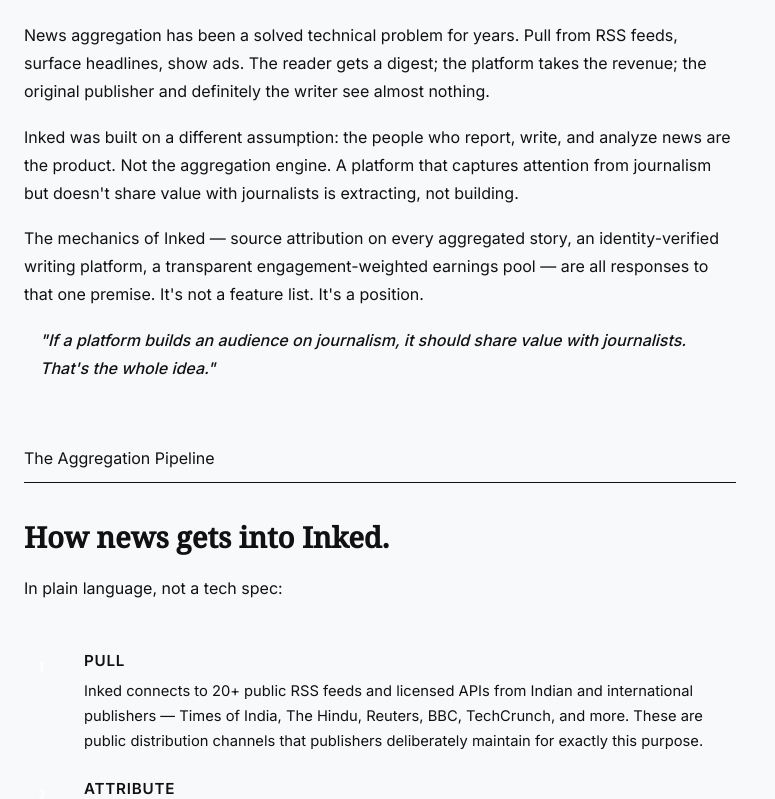
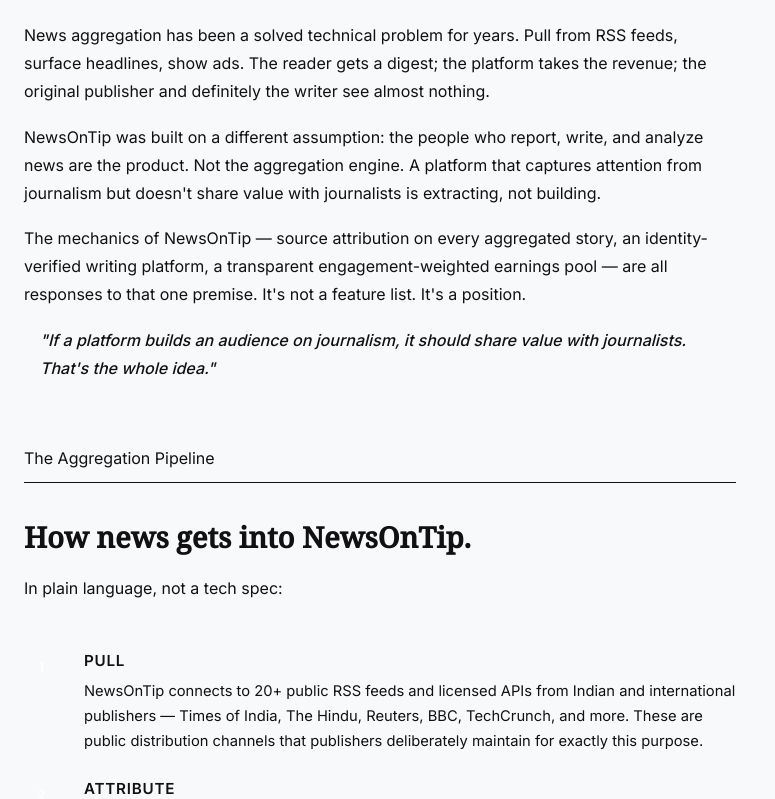
Before and after one commit to SoumyaranjanDS/inked-news, a React (Vite) app in the folder inked-website/: page /how-it-works in a window 1280 px wide. Shown: the part 721-1520 px from the top of the page, without its empty margins (0-775 px from the left). Built offline with nearby package versions, Linux system fonts and the light colour scheme; no server answers; the HTML template or start-up script is replaced by a standard one.

Commit message:
update HowItWorks.jsx

```diff
--- a/inked-website/src/pages/HowItWorks.jsx
+++ b/inked-website/src/pages/HowItWorks.jsx
@@ -17,7 +17,7 @@
         <div className="container" style={{ padding: '3rem 1.5rem' }}>
           <p className="eyebrow" style={{ marginBottom: '0.75rem' }}>How It Works · About</p>
           <h1 className="font-serif" style={{ fontSize: 'clamp(2rem, 5vw, 3.2rem)', fontWeight: 900, color: 'var(--text)', lineHeight: 1.15 }}>
-            Why Inked exists.<br />How it runs.
+            Why NewsOnTip exists.<br />How it runs.
           </h1>
         </div>
       </div>
@@ -33,8 +33,8 @@
           </h2>
           <div style={{ display: 'flex', flexDirection: 'column', gap: '1.1rem', color: 'var(--caption-gray)', fontSize: '1rem', lineHeight: 1.75 }}>
             <p>News aggregation has been a solved technical problem for years. Pull from RSS feeds, surface headlines, show ads. The reader gets a digest; the platform takes the revenue; the original publisher and definitely the writer see almost nothing.</p>
-            <p>Inked was built on a different assumption: the people who report, write, and analyze news are the product. Not the aggregation engine. A platform that captures attention from journalism but doesn't share value with journalists is extracting, not building.</p>
-            <p>The mechanics of Inked — source attribution on every aggregated story, an identity-verified writing platform, a transparent engagement-weighted earnings pool — are all responses to that one premise. It's not a feature list. It's a position.</p>
+            <p>NewsOnTip was built on a different assumption: the people who report, write, and analyze news are the product. Not the aggregation engine. A platform that captures attention from journalism but doesn't share value with journalists is extracting, not building.</p>
+            <p>The mechanics of NewsOnTip — source attribution on every aggregated story, an identity-verified writing platform, a transparent engagement-weighted earnings pool — are all responses to that one premise. It's not a feature list. It's a position.</p>
             <p style={{ color: 'var(--text)', fontWeight: 500, fontStyle: 'italic', borderLeft: '3px solid var(--masthead-red)', paddingLeft: '1rem' }}>
               "If a platform builds an audience on journalism, it should share value with journalists. That's the whole idea."
             </p>
@@ -46,16 +46,16 @@
           <p className="eyebrow" style={{ marginBottom: '0.75rem' }}>The Aggregation Pipeline</p>
           <hr className="rule" style={{ marginBottom: '2rem' }} />
           <h2 className="font-serif" style={{ fontSize: '1.8rem', fontWeight: 700, marginBottom: '1rem', color: 'var(--text)' }}>
-            How news gets into Inked.
+            How news gets into NewsOnTip.
           </h2>
           <p style={{ color: 'var(--caption-gray)', fontSize: '1rem', lineHeight: 1.75, marginBottom: '1.5rem' }}>
             In plain language, not a tech spec:
           </p>
           {[
-            { step: 'Pull', body: 'Inked connects to 20+ public RSS feeds and licensed APIs from Indian and international publishers — Times of India, The Hindu, Reuters, BBC, TechCrunch, and more. These are public distribution channels that publishers deliberately maintain for exactly this purpose.' },
-            { step: 'Attribute', body: 'Every story that enters Inked carries the original publisher\'s name, the author\'s name where available, the publication date, and a direct link to the original article. We don\'t strip attribution. It\'s the first thing shown on every story.' },
-            { step: 'Display', body: 'Stories are shown in the app as summaries with the source clearly labeled. Readers can read the summary or tap through to the full article at the original publication. Inked doesn\'t try to keep you on Inked instead of the publisher.' },
-            { step: 'Separate', body: 'Original writing from Inked creators is clearly labeled as such — it never appears as if it\'s from an external publication, and aggregated content never appears as if it was written by an Inked creator.' },
+            { step: 'Pull', body: 'NewsOnTip connects to 20+ public RSS feeds and licensed APIs from Indian and international publishers — Times of India, The Hindu, Reuters, BBC, TechCrunch, and more. These are public distribution channels that publishers deliberately maintain for exactly this purpose.' },
+            { step: 'Attribute', body: 'Every story that enters NewsOnTip carries the original publisher\'s name, the author\'s name where available, the publication date, and a direct link to the original article. We don\'t strip attribution. It\'s the first thing shown on every story.' },
+            { step: 'Display', body: 'Stories are shown in the app as summaries with the source clearly labeled. Readers can read the summary or tap through to the full article at the original publication. NewsOnTip doesn\'t try to keep you on NewsOnTip instead of the publisher.' },
+            { step: 'Separate', body: 'Original writing from NewsOnTip creators is clearly labeled as such — it never appears as if it\'s from an external publication, and aggregated content never appears as if it was written by an NewsOnTip creator.' },
           ].map((item, i) => (
             <div key={i} style={{ display: 'flex', gap: '1.5rem', paddingTop: '1.5rem', borderTop: '1px solid var(--rule-gray)', marginTop: i > 0 ? '0' : '0' }}>
               <div style={{ width: '36px', height: '36px', background: 'var(--masthead-red)', display: 'flex', alignItems: 'center', justifyContent: 'center', flexShrink: 0 }}>
@@ -80,7 +80,7 @@
             For <strong style={{ color: 'var(--text)' }}>aggregated news</strong>: stories are pulled automatically from established, credentialed publishers. We don't re-moderate content that The Hindu or Reuters have already published — we rely on their editorial standards and link back to them.
           </p>
           <p style={{ color: 'var(--caption-gray)', fontSize: '1rem', lineHeight: 1.75 }}>
-            For <strong style={{ color: 'var(--text)' }}>original writing on Inked</strong>: every piece is reviewed by a moderator before publication. We check that factual claims are sourced, that no content violates our content policy, and that the piece is genuinely original. This review typically completes within 24 hours.
+            For <strong style={{ color: 'var(--text)' }}>original writing on NewsOnTip</strong>: every piece is reviewed by a moderator before publication. We check that factual claims are sourced, that no content violates our content policy, and that the piece is genuinely original. This review typically completes within 24 hours.
           </p>
         </Section>
 
```
